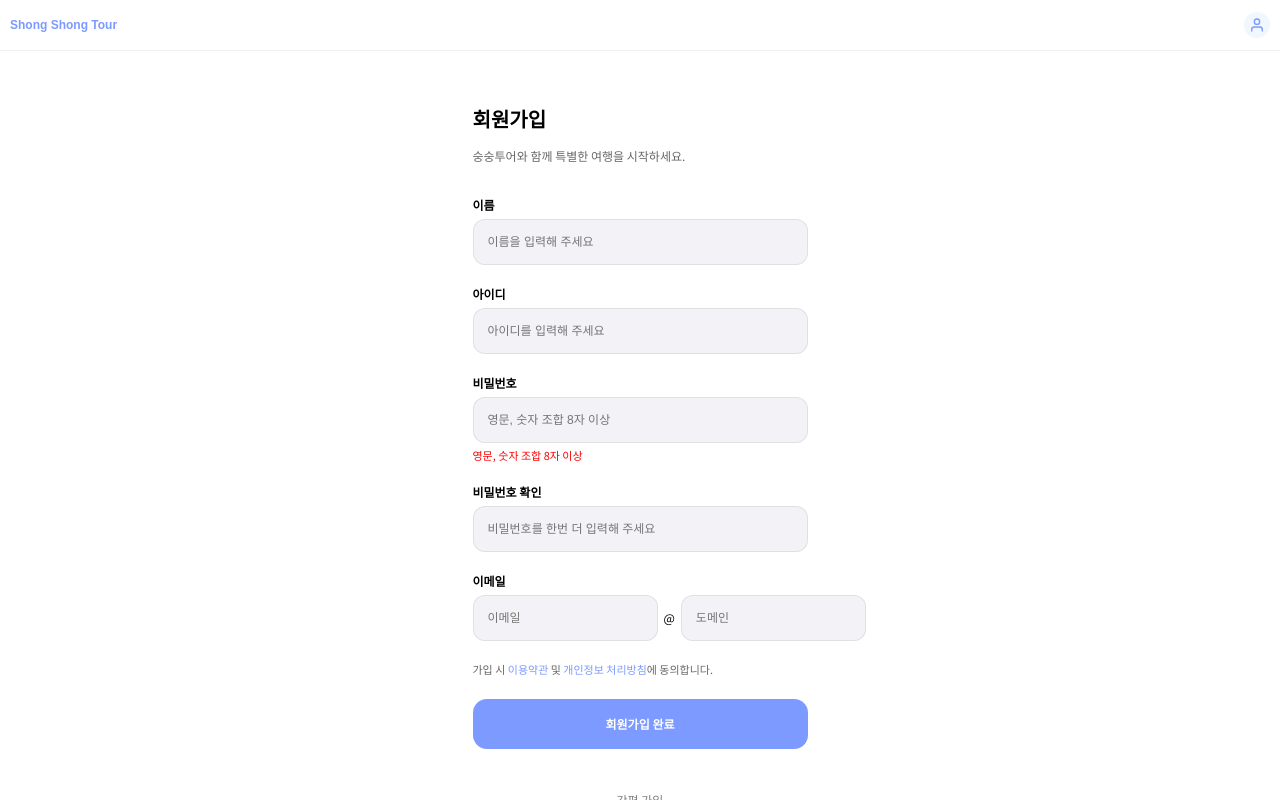
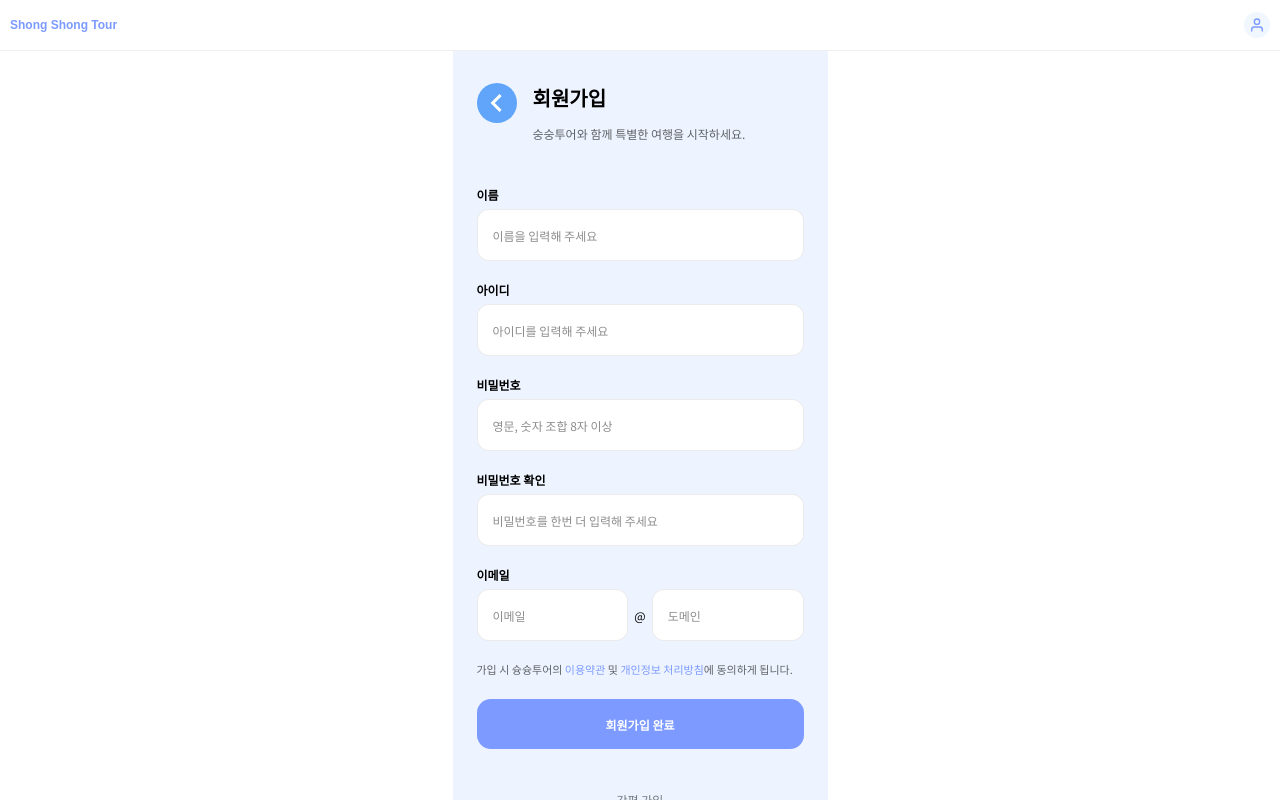
Before and after one commit to haini000/shongshong_tour, a React (Vite) app: page /join in a window 1280 px wide. Shown: the top 800 px of the page. Built offline with nearby package versions, Linux system fonts and the light colour scheme; no server answers; a web font is replaced by a local one.

Commit message:
feat : 회원가입 페이지

```diff
--- a/src/pages/user/auth/join/Join.scss
+++ b/src/pages/user/auth/join/Join.scss
@@ -1,24 +1,44 @@
 @use '/src/components/common.scss' as *;
 
 .join {
+  width: 100%;
   max-width: 375px;
-  width: 100%;
   margin: 0 auto;
-  padding: 40px 20px 60px;
-  background: $white;
+  padding: 32px 0;
+  background: #eef4ff;
   font-family: $font-admin;
+
+  .back-btn {
+    width: 40px;
+    height: 40px;
+    border: none;
+    border-radius: 50%;
+    background: #60A5FA;
+    color: #ffffff;
+    display: flex;
+    align-items: center;
+    justify-content: center;
+    cursor: pointer;
+
+    .material-icons {
+      font-size: 36px;
+    }
+  }
 
   /* ===== 타이틀 ===== */
   &__title {
     margin-bottom: 32px;
+    display: flex;
+    gap: 16px;
+    padding-left: 24px;
 
     h1 {
       font-size: $font-20;
       font-weight: 700;
+      margin-top: 0;
     }
 
     p {
-      margin-top: 6px;
       font-size: $font-12;
       color: rgba($black, 0.6);
     }
@@ -26,6 +46,8 @@
 
   /* ===== 폼 ===== */
   &__form {
+    padding-inline: 24px;
+
     .form-group {
       display: flex;
       flex-direction: column;
@@ -37,20 +59,47 @@
         margin-bottom: 6px;
       }
 
-      input {
-        height: 46px;
+      .input-wrap {
+        position: relative;
+        overflow: visible;
+      }
+
+      .input-wrap input {
+        width: 100%;
+        height: 52px;
         border-radius: 12px;
         border: 1px solid rgba($black, 0.08);
-        padding: 0 14px;
+        padding: 18px 14px 6px;
         font-size: $font-12;
-        background: $light-gray;
+        background: $white;
         outline: none;
-        transition: 0.2s;
+        transition: border-color 0.2s ease;
 
         &:focus {
           border-color: $primary-500;
-          background: $white;
         }
+      }
+
+      .float-placeholder {
+        position: absolute;
+        left: 14px;
+        top: 50%;
+        transform: translateY(-50%);
+        font-size: $font-12;
+        color: rgba($black, 0.45);
+        pointer-events: none;
+        transition: all 0.18s ease;
+        background: $white;
+        padding: 0 2px;
+        z-index: 1;
+      }
+
+      .input-wrap:focus-within .float-placeholder,
+      .input-wrap input:not(:placeholder-shown) + .float-placeholder {
+        top: 7px;
+        transform: translateY(0);
+        font-size: 11px;
+        color: $primary-500;
       }
 
       .error {
@@ -65,11 +114,12 @@
       align-items: center;
       gap: 6px;
 
-      input {
+      .input-wrap {
         flex: 1;
+        min-width: 0;
       }
 
-      span {
+      .at {
         font-size: $font-12;
       }
     }
@@ -86,6 +136,7 @@
     }
 
     .join-btn {
+      display: block;
       width: 100%;
       height: 50px;
       border-radius: 14px;
--- a/src/pages/user/auth/join/Join.tsx
+++ b/src/pages/user/auth/join/Join.tsx
@@ -1,57 +1,186 @@
+import { useNavigate } from "react-router-dom";
+import { useState, type FormEvent } from "react";
 import "./Join.scss";
 
 export default function Join() {
+  const navigate = useNavigate();
+  const [form, setForm] = useState({
+    name: "",
+    userId: "",
+    password: "",
+    passwordConfirm: "",
+    emailId: "",
+    emailDomain: "",
+  });
+  const [errors, setErrors] = useState({
+    name: "",
+    userId: "",
+    password: "",
+    passwordConfirm: "",
+    email: "",
+  });
+
+  const validate = () => {
+    const newErrors = {
+      name: "",
+      userId: "",
+      password: "",
+      passwordConfirm: "",
+      email: "",
+    };
+    const passwordRule = /^(?=.*[A-Za-z])(?=.*\d).{8,}$/;
+    const emailIdRule = /^[A-Za-z0-9]+$/;
+    const emailDomainRule = /^[A-Za-z]+(\.[A-Za-z]+)+$/;
+
+    if (!form.name.trim()) {
+      newErrors.name = "이름을 입력해 주세요.";
+    }
+    if (!form.userId.trim()) {
+      newErrors.userId = "아이디를 입력해 주세요.";
+    }
+    if (!form.password.trim()) {
+      newErrors.password = "비밀번호를 입력해 주세요.";
+    } else if (!passwordRule.test(form.password)) {
+      newErrors.password = "영문, 숫자 조합 8자 이상으로 입력해 주세요.";
+    }
+    if (!form.passwordConfirm.trim()) {
+      newErrors.passwordConfirm = "비밀번호를 다시 한 번 확인해주세요.";
+    } else if (form.password !== form.passwordConfirm) {
+      newErrors.passwordConfirm = "비밀번호가 일치하지 않습니다.";
+    }
+    if (!form.emailId.trim() || !form.emailDomain.trim()) {
+      newErrors.email = "이메일을 입력해 주세요.";
+    } else if (!emailIdRule.test(form.emailId.trim())) {
+      newErrors.email = "이메일 입력값은 영문과 숫자만 사용할 수 있습니다.";
+    } else if (!emailDomainRule.test(form.emailDomain.trim())) {
+      newErrors.email = "도메인은 영문과 . 형식으로 입력해 주세요. (예: naver.com)";
+    }
+
+    setErrors(newErrors);
+    return !Object.values(newErrors).some((error) => error !== "");
+  };
+
+  const handleChange = (field: keyof typeof form, value: string) => {
+    setForm((prev) => ({ ...prev, [field]: value }));
+  };
+
+  const handleSubmit = (e: FormEvent<HTMLFormElement>) => {
+    e.preventDefault();
+    if (!validate()) return;
+
+    console.log("회원가입 폼 데이터", form);
+  };
+
   return (
     <div className="join">
-      {/* 타이틀 */}
       <div className="join__title">
-        <h1>회원가입</h1>
-        <p>숭숭투어와 함께 특별한 여행을 시작하세요.</p>
+        <button
+          type="button"
+          className="back-btn"
+          onClick={() => navigate(-1)}
+        >
+          <span className="material-icons">chevron_left</span>
+        </button>
+        <div>
+          <h1>회원가입</h1>
+          <p>숭숭투어와 함께 특별한 여행을 시작하세요.</p>
+        </div>
       </div>
 
-      {/* 폼 */}
-      <div className="join__form">
+      <form className="join__form" onSubmit={handleSubmit}>
         <div className="form-group">
           <label>이름</label>
-          <input type="text" placeholder="이름을 입력해 주세요" />
+          <div className="input-wrap">
+            <input
+              type="text"
+              placeholder=" "
+              value={form.name}
+              onChange={(e) => handleChange("name", e.target.value)}
+            />
+            <span className="float-placeholder">이름을 입력해 주세요</span>
+          </div>
+          {errors.name && <span className="error">{errors.name}</span>}
         </div>
 
         <div className="form-group">
           <label>아이디</label>
-          <input type="text" placeholder="아이디를 입력해 주세요" />
+          <div className="input-wrap">
+            <input
+              type="text"
+              placeholder=" "
+              value={form.userId}
+              onChange={(e) => handleChange("userId", e.target.value)}
+            />
+            <span className="float-placeholder">아이디를 입력해 주세요</span>
+          </div>
+          {errors.userId && <span className="error">{errors.userId}</span>}
         </div>
 
         <div className="form-group">
           <label>비밀번호</label>
-          <input type="password" placeholder="영문, 숫자 조합 8자 이상" />
-          <span className="error">영문, 숫자 조합 8자 이상</span>
+          <div className="input-wrap">
+            <input
+              type="password"
+              placeholder=" "
+              value={form.password}
+              onChange={(e) => handleChange("password", e.target.value)}
+            />
+            <span className="float-placeholder">영문, 숫자 조합 8자 이상</span>
+          </div>
+          {errors.password && <span className="error">{errors.password}</span>}
         </div>
 
         <div className="form-group">
           <label>비밀번호 확인</label>
-          <input
-            type="password"
-            placeholder="비밀번호를 한번 더 입력해 주세요"
-          />
+          <div className="input-wrap">
+            <input
+              type="password"
+              placeholder=" "
+              value={form.passwordConfirm}
+              onChange={(e) => handleChange("passwordConfirm", e.target.value)}
+            />
+            <span className="float-placeholder">
+              비밀번호를 한번 더 입력해 주세요
+            </span>
+          </div>
+          {errors.passwordConfirm && (
+            <span className="error">{errors.passwordConfirm}</span>
+          )}
         </div>
 
         <div className="form-group">
           <label>이메일</label>
           <div className="email-box">
-            <input type="text" placeholder="이메일" />
-            <span>@</span>
-            <input type="text" placeholder="도메인" />
+            <div className="input-wrap">
+              <input
+                type="text"
+                placeholder=" "
+                value={form.emailId}
+                onChange={(e) => handleChange("emailId", e.target.value)}
+              />
+              <span className="float-placeholder">이메일</span>
+            </div>
+            <span className="at">@</span>
+            <div className="input-wrap">
+              <input
+                type="text"
+                placeholder=" "
+                value={form.emailDomain}
+                onChange={(e) => handleChange("emailDomain", e.target.value)}
+              />
+              <span className="float-placeholder">도메인</span>
+            </div>
           </div>
+          {errors.email && <span className="error">{errors.email}</span>}
         </div>
 
         <p className="agreement">
-          가입 시 <span>이용약관</span> 및 <span>개인정보 처리방침</span>에 동의합니다.
+          가입 시 슝슝투어의 <span>이용약관</span> 및 <span>개인정보 처리방침</span>에 동의하게 됩니다.
         </p>
 
-        <button className="join-btn">회원가입 완료</button>
-      </div>
+        <button type="submit" className="join-btn">회원가입 완료</button>
+      </form>
 
-      {/* SNS */}
       <div className="join__sns">
         <p>간편 가입</p>
         <div className="sns-icons">
```
